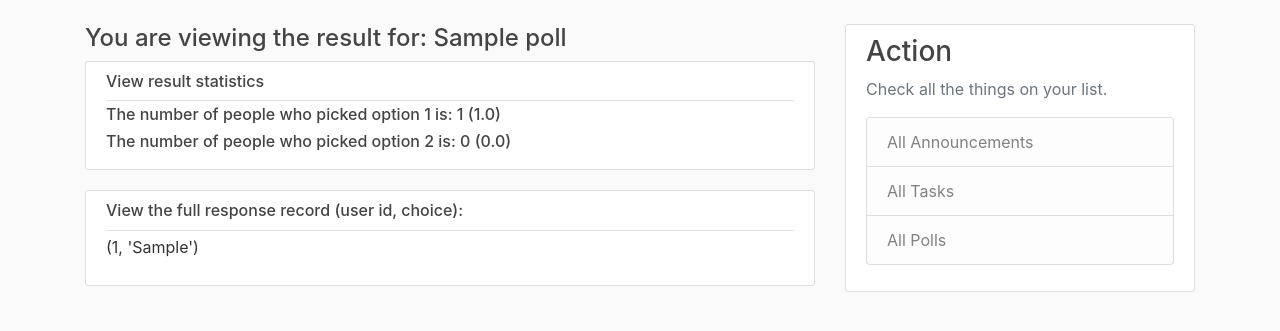
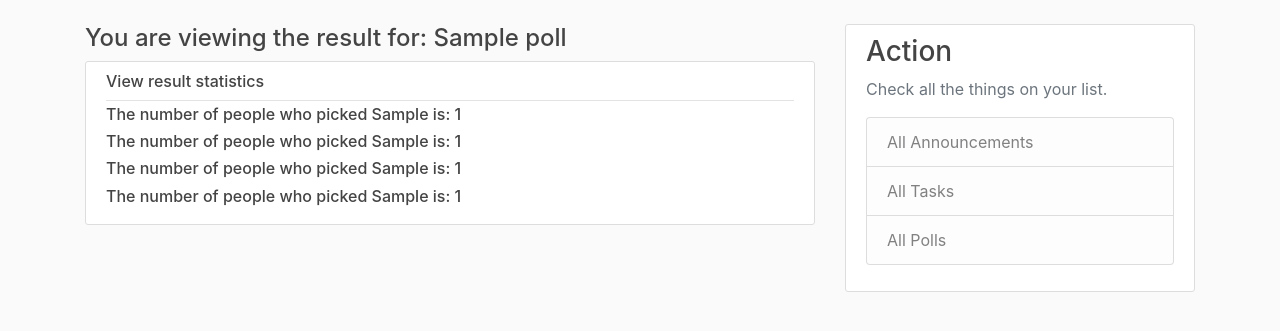
Before and after one commit to joezuoyc/CS316_F20_Team8, a Flask app: page /polls/1/result in a window 1280 px wide. Shown: the part 56-387 px from the top of the page. Run offline with Flask 2, Linux system fonts and the light colour scheme; a user stored in the database is signed in; tables that the repository leaves empty hold one stand-in row (values such as "Sample post"); some libraries are stand-ins or nearby versions.

Commit message:
change poll results page

```diff
--- a/scheduler_code/scheduler/routes.py
+++ b/scheduler_code/scheduler/routes.py
@@ -317,7 +317,7 @@ def new_poll():
 						db.session.add(poll_rec)
 						db.session.commit()
 					except exc.IntegrityError as e:
-						de.session.rollback()
+						db.session.rollback()
 			if 'Employees' in audi_groups:
 				employees = User.query.filter(User.is_manager == False)
 				for emp in employees:
@@ -326,7 +326,7 @@ def new_poll():
 						db.session.add(poll_rec)
 						db.session.commit()
 					except exc.IntegrityError as e:
-						de.session.rollback()
+						db.session.rollback()
 			for dept in departments:
 				dept_members = User.query.filter(User.dept == dept)
 				for mem in dept_members:
@@ -336,7 +336,7 @@ def new_poll():
 						db.session.commit()
 						db.session.commit()
 					except exc.IntegrityError as e:
-						de.session.rollback()
+						db.session.rollback()
 
 		flash('Your poll has been created', 'success')
 		return redirect(url_for('main'))
@@ -382,17 +382,24 @@ def poll(poll_id):
 def poll_result(poll_id):
 	poll = Poll.query.get_or_404(poll_id)
 	#form = PollResultForm(title=poll.title,question=poll.question,option1_count=0,option2_count=0)
-	count_op1 = 0
-	count_op2 = 0
+	count_op3 = -1
+	count_op4 = -1
 	poll_ids = db.session.query(Poll_response.poll_id).filter(Poll_response.poll_id == poll_id)
 	poll_results = Poll_response.query.filter(Poll_response.poll_id.in_(poll_ids))
-	for poll_result in poll_results:
-		if poll_result.choice == poll.option1:
-			count_op1 +=1
-		elif poll_result.choice == poll.option2:
-			count_op2 +=1
-	percentage_op1 = count_op1/(count_op1+count_op2)
-	return render_template('poll_result.html', poll=poll, poll_results=poll_results, count_op2=count_op2, count_op1=count_op1,percentage_op1=percentage_op1)
+	# for poll_result in poll_results:
+	# 	if poll_result.choice == poll.option1:
+	# 		count_op1 +=1
+	# 	elif poll_result.choice == poll.option2:
+	# 		count_op2 +=1
+	# percentage_op1 = count_op1/(count_op1+count_op2)
+	count_op1 = poll_results.filter(Poll_response.choice == poll.option1).count()
+	count_op2 = poll_results.filter(Poll_response.choice == poll.option2).count()
+	if poll.option3 is not None:
+		count_op3 = poll_results.filter(Poll_response.choice == poll.option3).count()
+	if poll.option4 is not None:
+		count_op4 = poll_results.filter(Poll_response.choice == poll.option4).count()
+	return render_template('poll_result.html', poll=poll, poll_results=poll_results,
+		count_op2=count_op2, count_op1=count_op1, count_op3=count_op3, count_op4=count_op4)
 
 
 
--- a/scheduler_code/scheduler/templates/poll_result.html
+++ b/scheduler_code/scheduler/templates/poll_result.html
@@ -8,20 +8,15 @@
     	<div class="article-metadata">
     		<h6><a class="article-title">View result statistics</a></h6>
     	</div>
-			<h6><a class="article-title">The number of people who picked option 1 is: {{count_op1}} ({{ percentage_op1}})</a></h6>
-			<h6><a class="article-title">The number of people who picked option 2 is: {{count_op2}} ({{1-percentage_op1}})</a></h6>
+			<h6><a class="article-title">The number of people who picked {{poll.option1}} is: {{count_op1}}</a></h6>
+			<h6><a class="article-title">The number of people who picked {{poll.option2}} is: {{count_op2}}</a></h6>
+      {% if count_op3 != -1 %}
+        <h6><a class="article-title">The number of people who picked {{poll.option3}} is: {{count_op3}}</a></h6>
+      {% endif %}
+      {% if count_op4 != -1 %}
+        <h6><a class="article-title">The number of people who picked {{poll.option4}} is: {{count_op4}}</a></h6>
+      {% endif %}
 	</div>
 </article>
 
-{% for poll_result in poll_results %}
-        <article class="media content-section">
-          <div class="media-body">
-          	<div class="article-metadata">
-          	<h6><a class="article-title">View the full response record (user id, choice):</a></h6>
-          	</div>
-            <p class="article-content">{{ poll_result.recipient, poll_result.choice }}</p>
-          </div>
-        </article>
-  {% endfor  %}
-
 {% endblock content  %}
```
